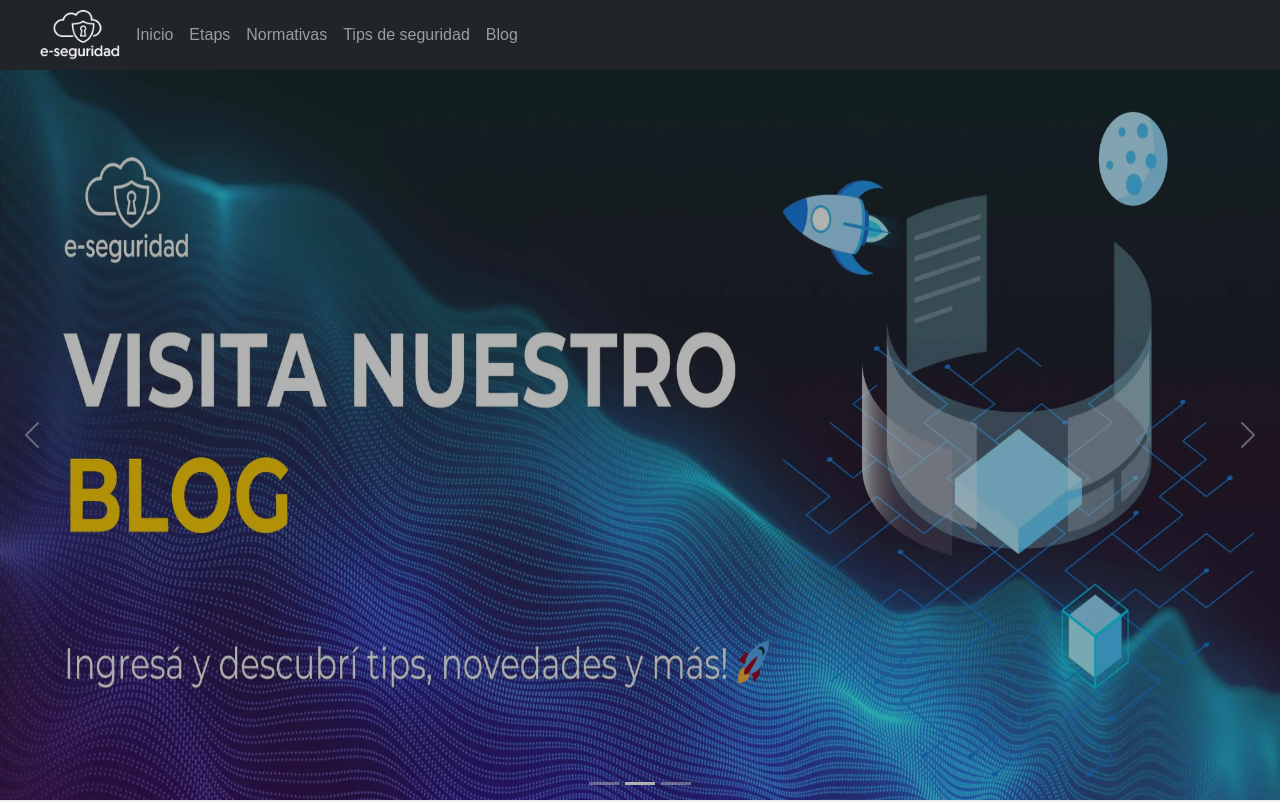
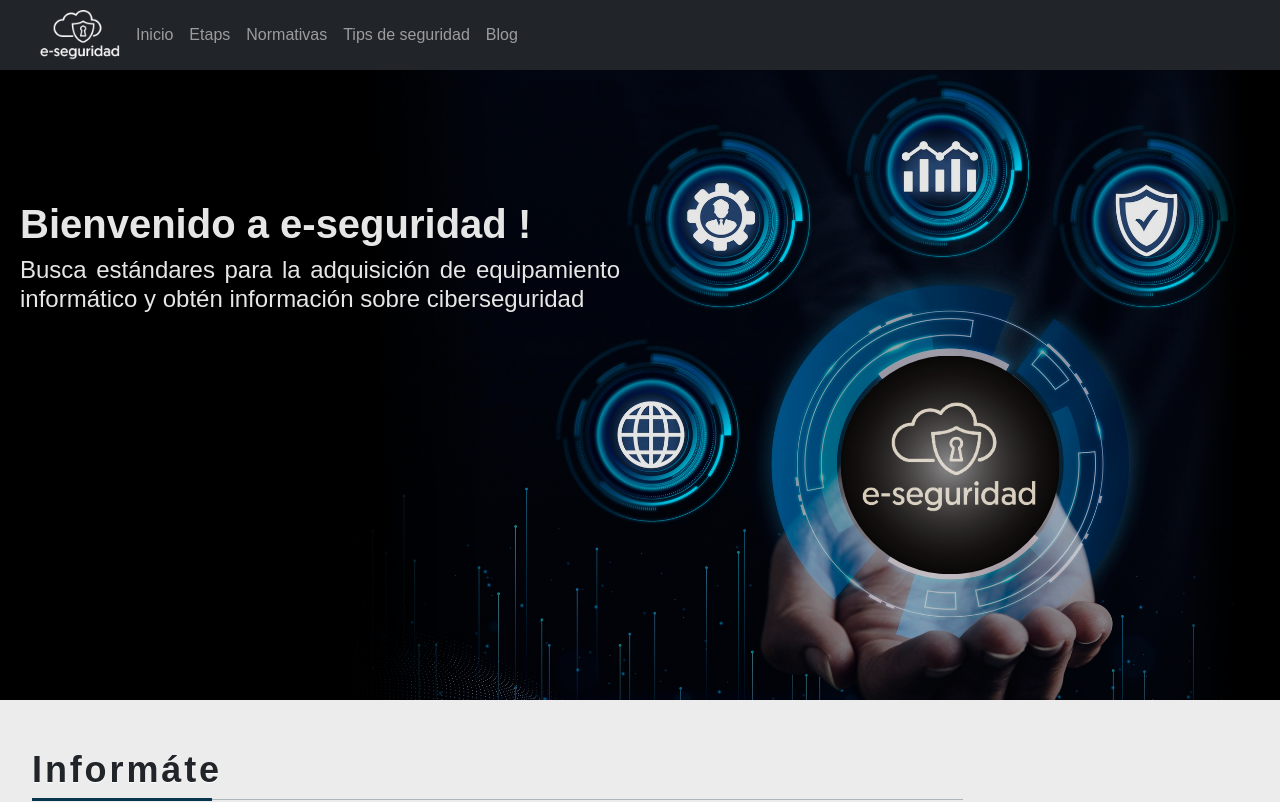
Before and after one commit to hernanr9317/sampleFrontendNextJs, a Next.js app: page / in a window 1280 px wide. Shown: the top 802 px of the page. Built offline with nearby package versions, Linux system fonts and the light colour scheme; no server answers.

Commit message:
first steps header

```diff
--- /dev/null
+++ b/components/Header/PageHeader.jsx
@@ -0,0 +1,15 @@
+import mainImg from '../../public/assets/header/mainImg.png';
+
+export const PageHeader = () => {
+  return (
+    <div className="pageHeader">
+      <div className="wrapper">
+        <h1>Bienvenido a e-seguridad !</h1>
+        <h4>
+          Busca estándares para la adquisición de equipamiento informático y
+          obtén información sobre ciberseguridad
+        </h4>
+      </div>
+    </div>
+  );
+};
--- /dev/null
+++ b/components/Header/styles.scss
@@ -0,0 +1,41 @@
+.pageHeader{
+
+    background-image: url('../../public/assets/header/mainImg.png');
+    background-position: top right 100%;
+    background-repeat: no-repeat;
+    background-color: #000000;
+    background-attachment: fixed;
+    color: #fff;
+    min-height: 700px;
+    filter: brightness(90%);
+
+    @include tablet() {
+        background-position: top right 70%;
+    }
+
+    @include desktop() {
+        background-position: top right 10%;
+    }
+
+    .wrapper{
+        text-align: center;
+        margin: auto;
+        padding-top: 200px;
+        color: white;
+
+        @include tablet() {
+            flex-direction: column;
+            display: flex;
+            max-width: 700px;
+            text-align: justify;
+        }
+
+        @include desktop() {
+            max-width: 1240px;
+        }
+
+        h4 {
+            max-width: 600px;
+        }
+    }
+}
--- a/pages/index.jsx
+++ b/pages/index.jsx
@@ -7,6 +7,7 @@ import slider1 from '../public/assets/carousel/img3.webp';
 import slider2 from '../public/assets/carousel/img1.webp';
 import slider3 from '../public/assets/carousel/img2.webp';
 import {BlogIndex} from './../components/Blog/index';
+import {PageHeader} from '../components/Header/PageHeader';
 
 const HomeScreen = () => {
   const url = process.env.NEXT_PUBLIC_HOST;
@@ -22,7 +23,8 @@ const HomeScreen = () => {
       type="technology"
     >
       <div className="bg-gradient container-fluid p-0 main-page">
-        <MainCarousel img={slider1} img2={slider2} img3={slider3} />
+        {/* <MainCarousel img={slider1} img2={slider2} img3={slider3} /> */}
+        <PageHeader />
         <div className="font-page-containner">
           <div className="container left-font-page">
             <Info />
--- a/styles/globals.scss
+++ b/styles/globals.scss
@@ -1,6 +1,7 @@
 // @import url(https://fonts.googleapis.com/icon?family=Material+Icons);
 @import 'mixins';
 @import '/components/MainCarousel/styles.scss';
+@import '/components/Header/styles.scss';
 @import '/components/Categorias/styles.scss';
 @import '/components/Blog/styles.scss';
 @import '/components/Normativa/styles.scss';
```
Also changed, not shown: public/assets/header/mainImg.png (added).
